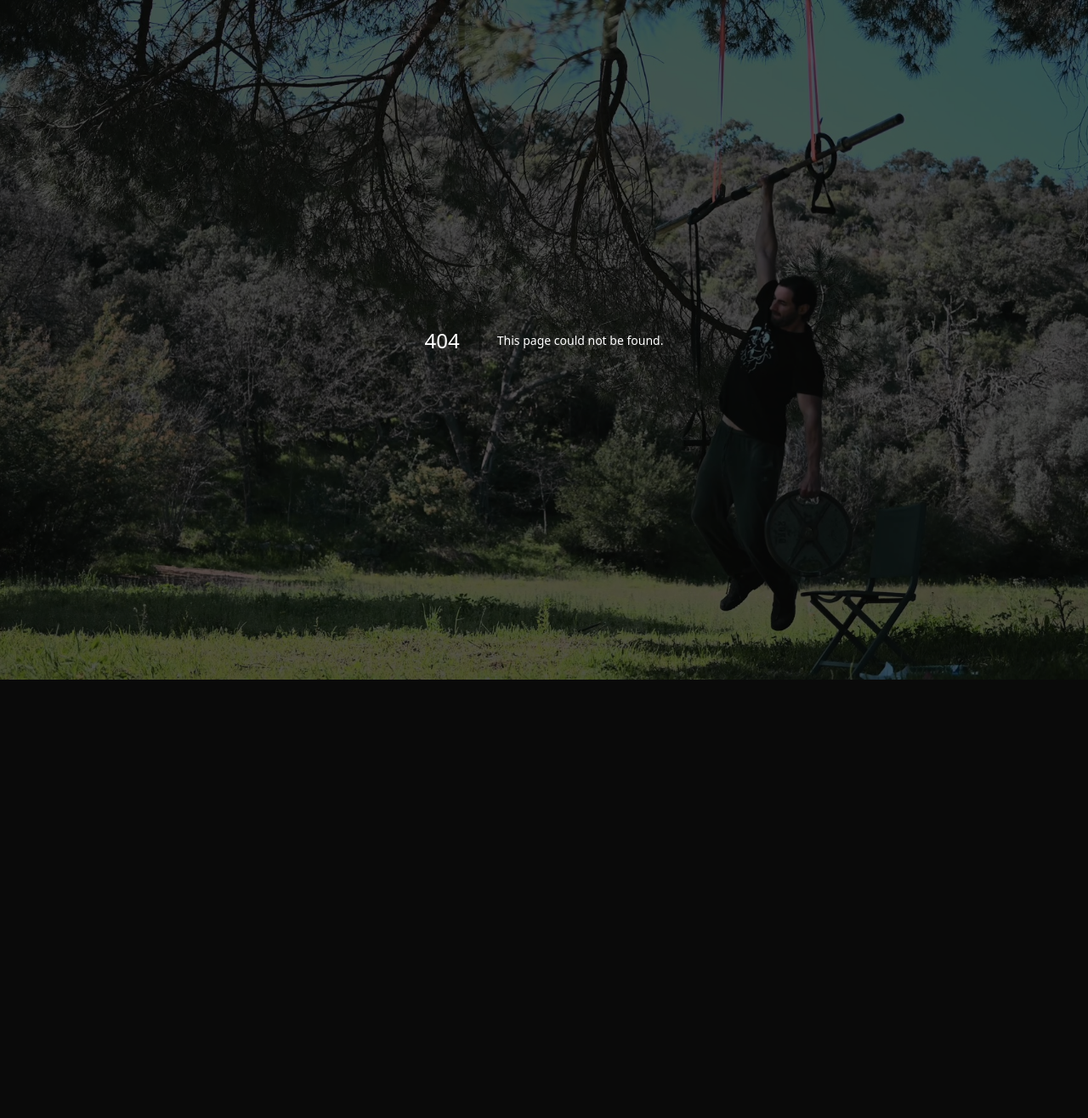
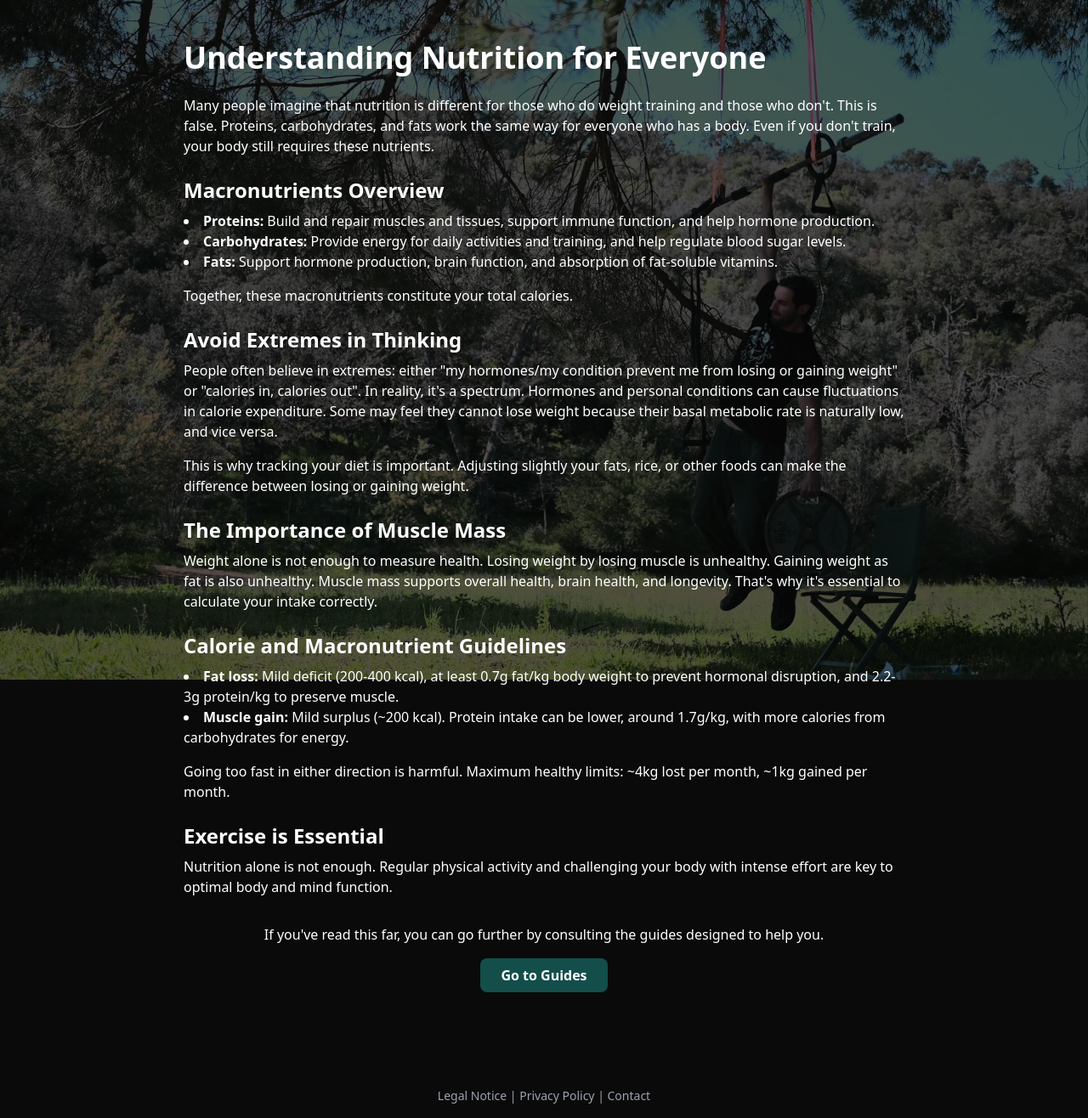
Before and after one commit to LeoParlaforce/parlaforce, a Next.js app: page /blog/nutrition in a window 1280 px wide. Before the commit this address had no page. Shown: the whole page at 85% size. Before the commit the page ends 800 px from the top, so only its background shows below. Built offline with nearby package versions, Linux system fonts and the light colour scheme.

Commit message:
Add blog main page with first article on nutrition and integrated footer

```diff
--- /dev/null
+++ b/app/blog/nutrition/page.tsx
@@ -0,0 +1,68 @@
+"use client";
+
+import Footer from "../../components/Footer";
+
+export default function NutritionArticle() {
+  return (
+    <>
+      <main className="min-h-screen px-6 py-12 max-w-4xl mx-auto text-white">
+        <h1 className="text-4xl font-bold mb-6">Understanding Nutrition for Everyone</h1>
+
+        <p className="mb-4">
+          Many people imagine that nutrition is different for those who do weight training and those who don't. This is false. Proteins, carbohydrates, and fats work the same way for everyone who has a body. Even if you don't train, your body still requires these nutrients.
+        </p>
+
+        <h2 className="text-2xl font-semibold mt-6 mb-2">Macronutrients Overview</h2>
+        <ul className="list-disc list-inside mb-4">
+          <li><strong>Proteins:</strong> Build and repair muscles and tissues, support immune function, and help hormone production.</li>
+          <li><strong>Carbohydrates:</strong> Provide energy for daily activities and training, and help regulate blood sugar levels.</li>
+          <li><strong>Fats:</strong> Support hormone production, brain function, and absorption of fat-soluble vitamins.</li>
+        </ul>
+        <p className="mb-4">
+          Together, these macronutrients constitute your total calories.
+        </p>
+
+        <h2 className="text-2xl font-semibold mt-6 mb-2">Avoid Extremes in Thinking</h2>
+        <p className="mb-4">
+          People often believe in extremes: either "my hormones/my condition prevent me from losing or gaining weight" or "calories in, calories out". In reality, it's a spectrum. Hormones and personal conditions can cause fluctuations in calorie expenditure. Some may feel they cannot lose weight because their basal metabolic rate is naturally low, and vice versa.
+        </p>
+        <p className="mb-4">
+          This is why tracking your diet is important. Adjusting slightly your fats, rice, or other foods can make the difference between losing or gaining weight.
+        </p>
+
+        <h2 className="text-2xl font-semibold mt-6 mb-2">The Importance of Muscle Mass</h2>
+        <p className="mb-4">
+          Weight alone is not enough to measure health. Losing weight by losing muscle is unhealthy. Gaining weight as fat is also unhealthy. Muscle mass supports overall health, brain health, and longevity. That's why it's essential to calculate your intake correctly.
+        </p>
+
+        <h2 className="text-2xl font-semibold mt-6 mb-2">Calorie and Macronutrient Guidelines</h2>
+        <ul className="list-disc list-inside mb-4">
+          <li><strong>Fat loss:</strong> Mild deficit (200-400 kcal), at least 0.7g fat/kg body weight to prevent hormonal disruption, and 2.2-3g protein/kg to preserve muscle.</li>
+          <li><strong>Muscle gain:</strong> Mild surplus (~200 kcal). Protein intake can be lower, around 1.7g/kg, with more calories from carbohydrates for energy.</li>
+        </ul>
+        <p className="mb-4">
+          Going too fast in either direction is harmful. Maximum healthy limits: ~4kg lost per month, ~1kg gained per month.
+        </p>
+
+        <h2 className="text-2xl font-semibold mt-6 mb-2">Exercise is Essential</h2>
+        <p className="mb-4">
+          Nutrition alone is not enough. Regular physical activity and challenging your body with intense effort are key to optimal body and mind function.
+        </p>
+
+        <div className="mt-8 text-center">
+          <p className="mb-4">
+            If you've read this far, you can go further by consulting the guides designed to help you.
+          </p>
+          <a
+            href="/guides"
+            className="inline-block bg-teal-900 hover:bg-teal-700 text-white font-semibold py-2 px-6 rounded-lg transition"
+          >
+            Go to Guides
+          </a>
+        </div>
+      </main>
+
+      <Footer />
+    </>
+  );
+}
--- a/app/blog/page.tsx
+++ b/app/blog/page.tsx
@@ -1,10 +1,45 @@
-export default function Blog() {
+"use client";
+
+import Link from "next/link";
+import Footer from "../components/Footer";
+
+// Liste de tous les articles du blog
+const articles = [
+  {
+    slug: "nutrition",
+    title: "Understanding Nutrition for Everyone",
+    summary:
+      "How proteins, carbs, and fats work for everyone and why tracking your diet matters for health and performance.",
+  },
+  // Tu peux ajouter d'autres articles ici
+];
+
+export default function BlogPage() {
   return (
-    <main className="min-h-screen flex flex-col items-center justify-center px-6 text-white">
-      <h1 className="text-5xl font-bold mb-4">Blog</h1>
-      <p className="text-xl opacity-90">
-        The blog will display articles here once they are added.
-      </p>
-    </main>
+    <>
+      <main className="min-h-screen px-6 py-12 max-w-4xl mx-auto text-white">
+        <h1 className="text-4xl font-bold mb-8">Blog</h1>
+
+        <div className="grid gap-8">
+          {articles.map((article) => (
+            <div
+              key={article.slug}
+              className="bg-black/50 backdrop-blur-sm p-6 rounded-2xl shadow-lg transition hover:scale-105"
+            >
+              <h2 className="text-2xl font-semibold mb-2">{article.title}</h2>
+              <p className="mb-4">{article.summary}</p>
+              <Link
+                href={`/blog/${article.slug}`}
+                className="inline-block bg-teal-900 hover:bg-teal-700 text-white font-semibold py-2 px-4 rounded-lg transition"
+              >
+                Read Article
+              </Link>
+            </div>
+          ))}
+        </div>
+      </main>
+
+      <Footer />
+    </>
   );
 }
```
